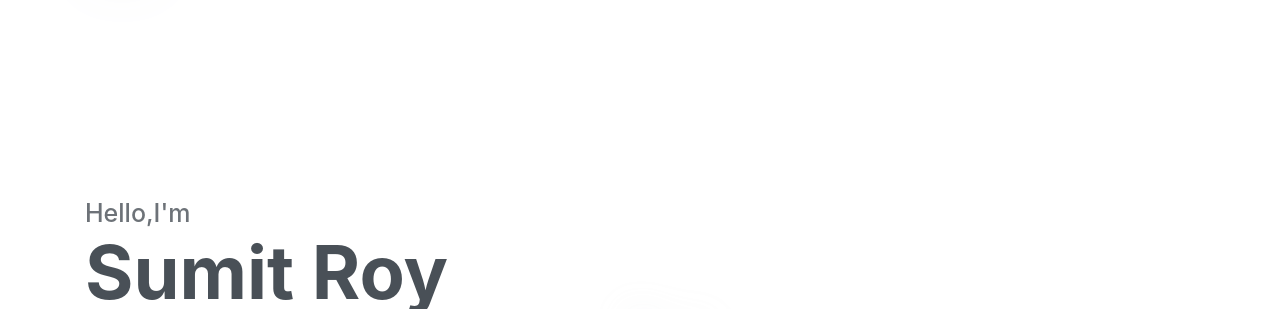
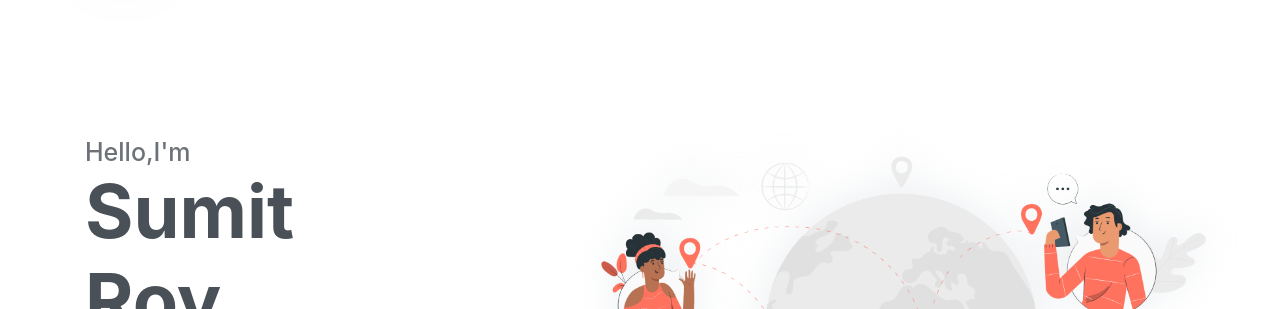
Before and after one commit to sumit2937roy/resume, a website: page docs/index.html in a window 1280 px wide. Shown: the part 96-405 px from the top of the page. Drawn offline with nearby package versions, Linux system fonts and the light colour scheme; the site is published under a folder, as on GitHub Pages, so addresses that start at the root find nothing.

Commit message:
image update 3

```diff
--- a/docs/index.html
+++ b/docs/index.html
@@ -72,7 +72,7 @@
                 </div>
             </div>
             <div class="img-holder">
-                <img src="/docs/assets/imgs/header_img.png" alt="SVG_IMG">
+                <img src="assets/imgs/header_img.png" alt="header pic">
             </div>
         </div>
 
```
